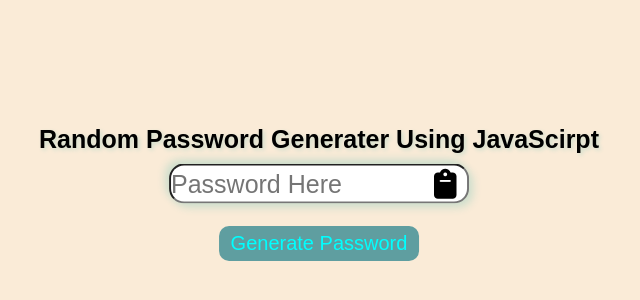
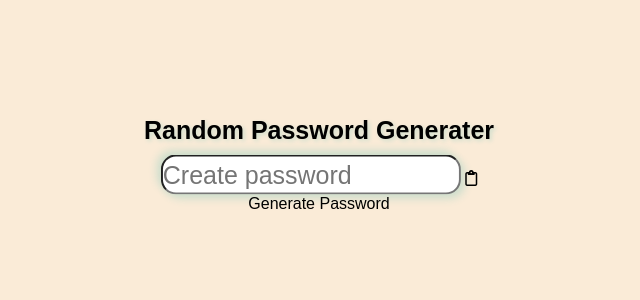
Before and after one commit to pandey-sudip/Random-Password-Generater, a plain HTML site: page index.html in a window 1280 px wide. Shown: the part 236-536 px from the top of the page, without its empty margins (321-961 px from the left). Drawn offline with Linux system fonts and the light colour scheme.

Commit message:
Update index.html

```diff
--- a/index.html
+++ b/index.html
@@ -9,15 +9,14 @@
     <title>Random Password Generater Using JavaScript</title>
 </head>
 <body>
+
+<body>
     <div class="body">
-        <h1>Random Password Generater Using JavaScirpt</h1>
-        <input type="text" id="password" placeholder="Password Here" readonly>
-        <div class="copy">
-            <i class="fas fa-clipboard" title="Copy Password To Clopboard" onclick="copyPassword()"></i>
-        </div>
-        <button onclick="generatePass()">Generate Password</button>
+        <h1>Random Password Generater</h1>
+        <input type="text" name="" placeholder="Create password" id="password" readonly>
+        <i class="far fa-clipboard" onclick="copyPassword()" title="Copy To Clipboard"></i>
+        <div id="but" onclick="genPassword()">Generate Password</div>
     </div>
-
 </body>
 <script>
     function generatePass(){
```
